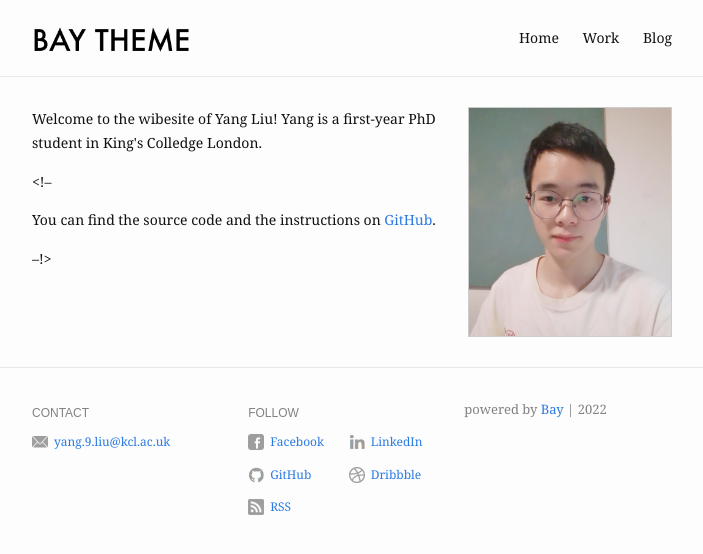
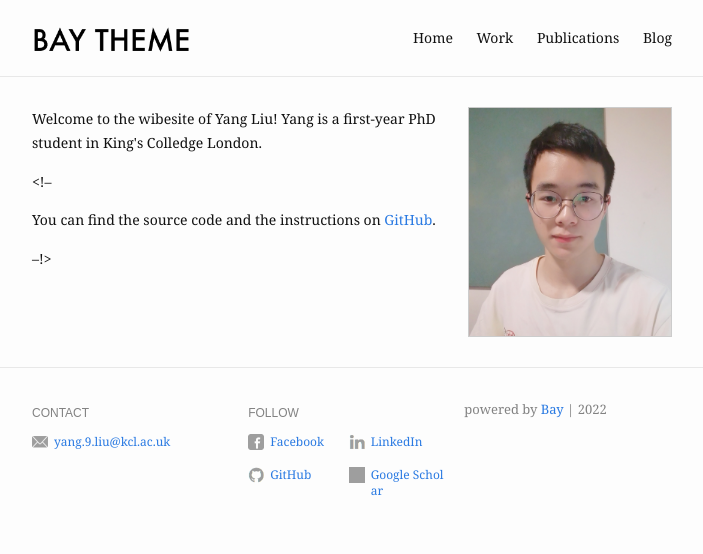
Before and after one commit to MRUIL/MRUIL.github.io, a Jekyll site: the page built from index.md, in a window 1280 px wide. Shown: the top 554 px of the page, without its empty margins (288-991 px from the left). Built offline with Jekyll 4.4.1, drawn with Linux system fonts in a browser that asks for light colours.

Commit message:
Update _config.yml

```diff
--- a/_config.yml
+++ b/_config.yml
@@ -14,6 +14,7 @@ header:
     - name: Home
       slug: /
     - name: Work
+    - name: Publications
     - name: Blog
 
 footer:
@@ -35,10 +36,8 @@ footer:
       #link: http://linkedin.com/in/YourLinkedInUsername
     - name: GitHub
       #link: http://github.com/YourGitHubUsername
-    - name: Dribbble
-      #link: https://dribbble.com/YourDribbbleUsername
-    - name: RSS
-      #link: /feed.xml
+    - name: Google Scholar
+      #link:
 
 # Build settings
 markdown: kramdown
```
